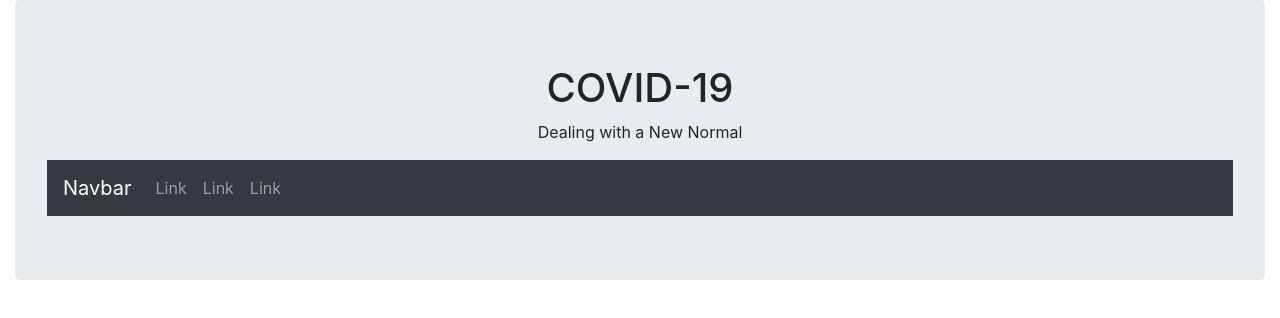
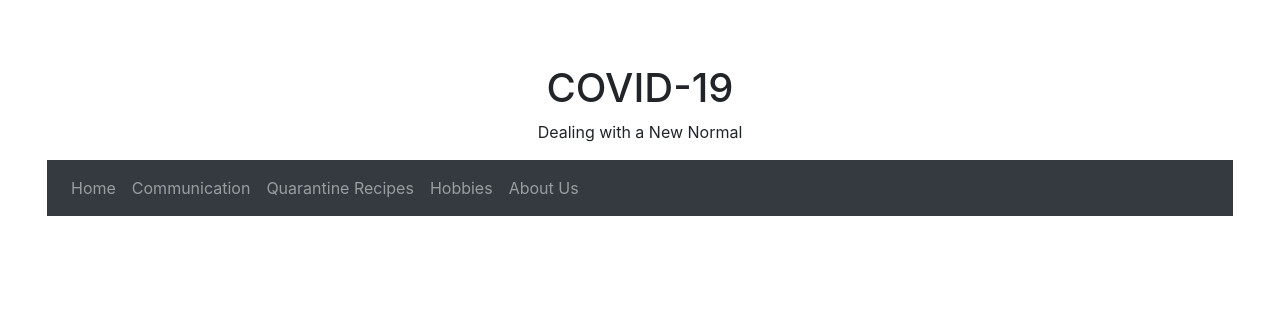
Before and after one commit to Crystoffar/COGS-3-Final, a plain HTML site: page index.html in a window 1280 px wide. Drawn offline with nearby package versions, Linux system fonts and the light colour scheme.

Commit message:
Created new html files for each button

```diff
--- a/index.html
+++ b/index.html
@@ -7,35 +7,41 @@
     <script src="https://ajax.googleapis.com/ajax/libs/jquery/3.5.1/jquery.min.js"></script>
     <script src="https://cdnjs.cloudflare.com/ajax/libs/popper.js/1.16.0/umd/popper.min.js"></script>
     <script src="https://maxcdn.bootstrapcdn.com/bootstrap/4.5.0/js/bootstrap.min.js"></script>
+    <!-- TODO: RENAME TITLE-->
     <title>Chrysanthemum Testing</title>
 </head>
 <body>
     <div class="container-fluid">
-    <div class="jumbotron text-center">
+    <!--TODO: PUT CSS INTO STYLES.CSS-->
+    <div class="jumbotron text-center" style="background-color: white;">
         <h1>COVID-19</h1>
         <p>Dealing with a New Normal</p>
 
-        <nav class="navbar navbar-expand-md bg-dark navbar-dark">
-            <!-- Brand -->
-            <a class="navbar-brand" href="#">Navbar</a>
-
+        <nav class="navbar navbar-expand-md bg-dark navbar-dark sticky-top">
             <!-- Toggler/collapsibe Button -->
             <button class="navbar-toggler" type="button" data-toggle="collapse" data-target="#collapsibleNavbar">
               <span class="navbar-toggler-icon"></span>
             </button>
 
             <!-- Navbar links -->
+            <!-- TODO: MAKE BETTER BUTTON TITLES-->
             <div class="collapse navbar-collapse" id="collapsibleNavbar">
               <ul class="navbar-nav">
                 <li class="nav-item">
-                  <a class="nav-link" href="#">Link</a>
+                    <a class="nav-link" href="index.html">Home</a>
+                  </li>
+                <li class="nav-item">
+                  <a class="nav-link" href="communication.html">Communication</a>
                 </li>
                 <li class="nav-item">
-                  <a class="nav-link" href="#">Link</a>
+                  <a class="nav-link" href="recipes.html">Quarantine Recipes</a>
                 </li>
                 <li class="nav-item">
-                  <a class="nav-link" href="#">Link</a>
+                  <a class="nav-link" href="hobbies.html">Hobbies</a>
                 </li>
+                <li class="nav-item">
+                    <a class="nav-link" href="about.html">About Us</a>
+                  </li>
               </ul>
             </div>
           </nav>
```
Also changed, not shown: about.html (added, +12 -0 lines), communication.html (added, +12 -0 lines), hobbies.html (added, +12 -0 lines), recipes.html (added, +12 -0 lines).
